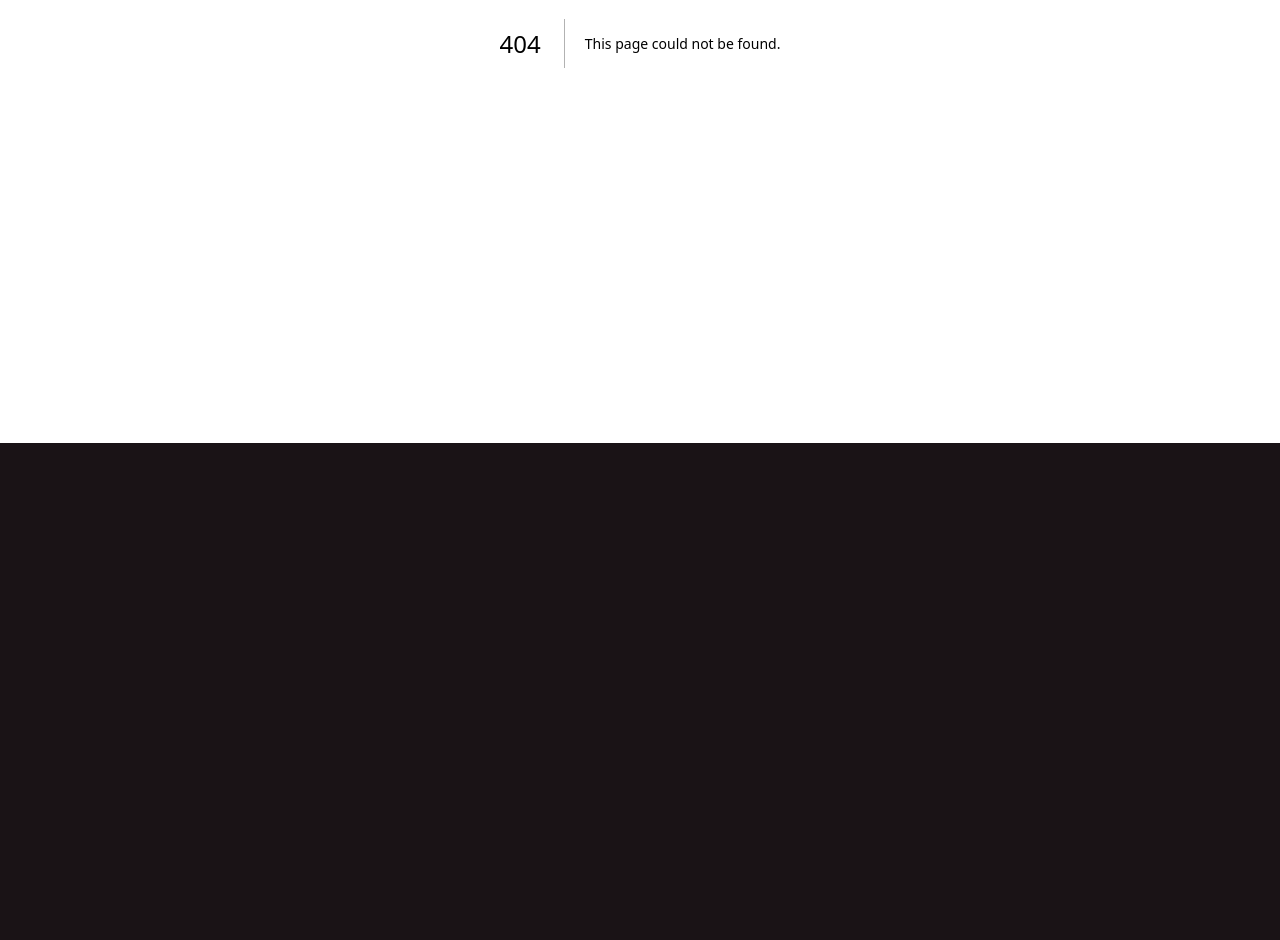
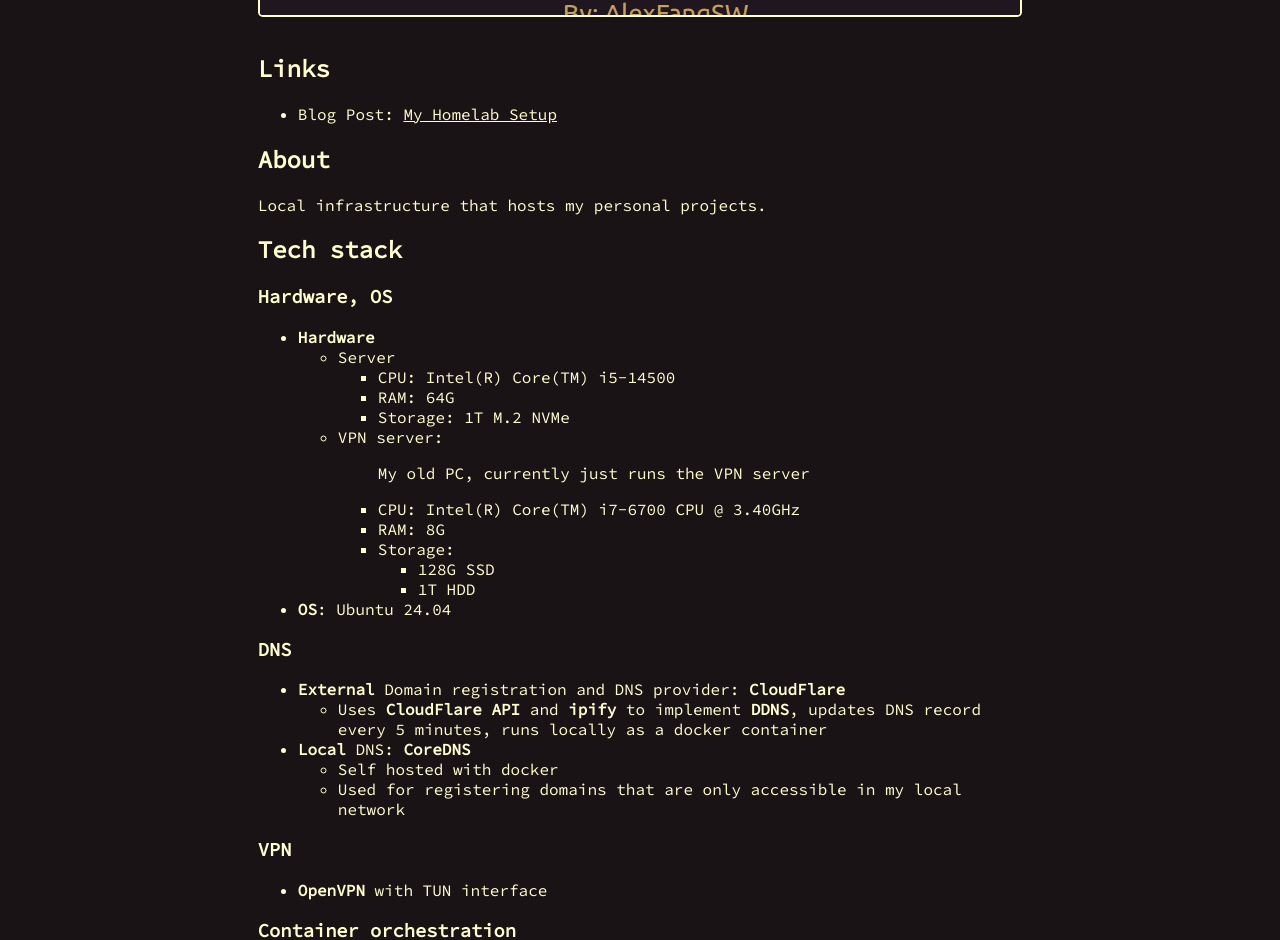
Before and after one commit to AlexFangSW/PersonalWebsite, a Next.js app: page /projects/homelab in a window 1280 px wide. Before the commit this address had no page. Shown: the part 357-1297 px from the top of the page. Before the commit the page ends 800 px from the top, so only its background shows below. Built offline with nearby package versions, Linux system fonts and the light colour scheme.

Commit message:
feat(projects): update homelab

```diff
--- /dev/null
+++ b/src/app/(tabs)/projects/homelab/page.module.css
@@ -0,0 +1,19 @@
+.content {
+  row-gap: 0.5rem;
+  column-gap: 0.5rem;
+  flex-direction: row;
+  flex-wrap: wrap;
+}
+
+.img_container {
+  position: relative;
+  width: 100%;
+}
+
+.warning {
+  color: var(--red);
+}
+
+.video {
+  border-width: 0px;
+}
--- /dev/null
+++ b/src/app/(tabs)/projects/homelab/page.tsx
@@ -0,0 +1,243 @@
+import TabHeader from "@/components/TabHeader";
+import styles from "./page.module.css";
+
+function Links() {
+  return (
+    <>
+      <h2>Links</h2>
+      <ul>
+        <li>
+          <a
+            href="https://blog.alexfangsw.com/blogs/9/my-homelab-setup"
+            target="_blank"
+          >
+            Blog Post: <u>My Homelab Setup</u>
+          </a>
+        </li>
+      </ul>
+    </>
+  );
+}
+
+function About() {
+  return (
+    <>
+      <h2>About</h2>
+      <p>Local infrastructure that hosts my personal projects.</p>
+    </>
+  );
+}
+
+function TechStack() {
+  return (
+    <>
+      <h2>Tech stack</h2>
+      <h3>Hardware, OS</h3>
+      <ul>
+        <li>
+          <strong>Hardware</strong>
+          <ul>
+            <li>
+              Server
+              <ul>
+                <li>CPU: Intel(R) Core(TM) i5-14500</li>
+                <li>RAM: 64G</li>
+                <li>Storage: 1T M.2 NVMe</li>
+              </ul>
+            </li>
+            <li>
+              VPN server:
+              <blockquote>
+                <p>My old PC, currently just runs the VPN server</p>
+              </blockquote>
+              <ul>
+                <li>CPU: Intel(R) Core(TM) i7-6700 CPU @ 3.40GHz</li>
+                <li>RAM: 8G</li>
+                <li>
+                  Storage:
+                  <ul>
+                    <li>128G SSD</li>
+                    <li>1T HDD</li>
+                  </ul>
+                </li>
+              </ul>
+            </li>
+          </ul>
+        </li>
+        <li>
+          <strong>OS</strong>: Ubuntu 24.04
+        </li>
+      </ul>
+      <h3>DNS</h3>
+      <ul>
+        <li>
+          <strong>External</strong> Domain registration and DNS provider:{" "}
+          <strong>CloudFlare</strong>
+          <ul>
+            <li>
+              Uses <strong>CloudFlare API</strong> and <strong>ipify</strong> to
+              implement <strong>DDNS</strong>, updates DNS record every 5
+              minutes, runs locally as a docker container
+            </li>
+          </ul>
+        </li>
+        <li>
+          <strong>Local</strong> DNS: <strong>CoreDNS</strong>
+          <ul>
+            <li>Self hosted with docker</li>
+            <li>
+              Used for registering domains that are only accessible in my local
+              network
+            </li>
+          </ul>
+        </li>
+      </ul>
+      <h3>VPN</h3>
+      <ul>
+        <li>
+          <strong>OpenVPN</strong> with TUN interface
+        </li>
+      </ul>
+      <h3>Container orchestration</h3>
+      <ul>
+        <li>
+          <strong>K3s</strong> with <strong>Cilium</strong> as kube-proxy
+          replacement
+        </li>
+        <li>
+          <strong>Rancher</strong> as the UI for <strong>K3s</strong>
+        </li>
+      </ul>
+      <h3>Persistent Storage</h3>
+      <ul>
+        <li>
+          <strong>Longhorn</strong>
+        </li>
+        <li>
+          <strong>Rancher Local-Path</strong>, pre-installed with k3s
+        </li>
+        <li>
+          <strong>NFS server</strong> for storing backup
+        </li>
+      </ul>
+      <h3>API Gateway</h3>
+      <ul>
+        <li>
+          <strong>Istio</strong> and <strong>K8s gateway API</strong> for
+          external traffic
+        </li>
+        <li>
+          <strong>Traefik</strong> for internal use ( domains accessible in LAN
+          )
+        </li>
+        <li>
+          Automated TLS with <strong>Cert-manager</strong> and{" "}
+          <strong>Let's encrypt</strong> with DNS challenge
+        </li>
+      </ul>
+      <h3>CI/CD</h3>
+      <ul>
+        <li>
+          <strong>Drone CI</strong>
+        </li>
+        <li>
+          <strong>Helm</strong>: stored in a git repository
+        </li>
+        <li>
+          <strong>Harbor</strong>: self hosted image registry
+        </li>
+      </ul>
+      <h3>Monitoring</h3>
+      <ul>
+        <li>
+          Hardware and resources:
+          <ul>
+            <li>
+              <strong>Prometheus</strong>: collect metrics
+            </li>
+            <li>
+              <strong>Grafana</strong>: visualization
+            </li>
+          </ul>
+        </li>
+        <li>
+          [🚧] Network traffic:
+          <ul>
+            <li>
+              L3/L4: <strong>Cilium Hubble</strong>
+            </li>
+            <li>
+              L7: <strong>Istio Telemetry and Zipkin</strong>
+            </li>
+          </ul>
+        </li>
+        <li>
+          [🚧] Logs:
+          <ul>
+            <li>
+              <strong>Loki</strong> or <strong>Elasticsearch</strong>: for
+              storing logs
+            </li>
+            <li>
+              <strong>Gafana agent</strong> or{" "}
+              <strong>Filebeat + Logstash</strong>: collect logs
+            </li>
+          </ul>
+        </li>
+        <li>
+          [🚧] Alerting:
+          <ul>
+            <li>
+              <strong>Alertmanager</strong>
+            </li>
+          </ul>
+        </li>
+      </ul>
+    </>
+  );
+}
+
+function Architecture() {
+  return (
+    <>
+      <h2>Architecture</h2>
+      <img
+        src="https://raw.githubusercontent.com/AlexFangSW/Typephoon_api/refs/heads/master/doc/pics/typing_game_design-Architecture.drawio.svg"
+        alt="Image"
+        width={"100%"}
+        style={{ objectFit: "contain" }}
+      />
+    </>
+  );
+}
+
+function Details() {
+  return (
+    <>
+      <h2>Details</h2>
+      <p>
+        For more details, please refer to the{" "}
+        <a
+          href="https://blog.alexfangsw.com/blogs/9/my-homelab-setup"
+          target="_blank"
+        >
+          <u>Blog Post</u>
+        </a>
+      </p>
+    </>
+  );
+}
+
+export default function Page() {
+  return (
+    <div className={`center-container tab-content-container`}>
+      <TabHeader title="Homelab" image="/homelab.png" />
+      <main className={`${styles.content} inner-content`}>
+        <Links />
+        <About />
+        <TechStack />
+        <Details />
+      </main>
+    </div>
+  );
+}
--- a/src/components/ProjectCard/ProjectCard.module.css
+++ b/src/components/ProjectCard/ProjectCard.module.css
@@ -54,7 +54,7 @@
   /* filter: brightness(50%); */
   min-width: 100%;
   overflow: hidden;
-  min-height: 100px;
+  height: 100px;
   box-sizing: border-box;
   position: relative;
 }
--- a/src/components/ProjectCard/index.tsx
+++ b/src/components/ProjectCard/index.tsx
@@ -25,11 +25,10 @@
 function ProjectImg(params: { source: string }) {
   return (
     <div className={`center-container ${styles.img_container}`}>
-      <Image
+      <img
         src={params.source}
         alt="Image"
-        fill
-        style={{ objectFit: "cover" }}
+        style={{ objectFit: "contain", maxWidth: "100%", height: "auto" }}
       />
     </div>
   );
```
Also changed, not shown: src/app/(tabs)/projects/page.tsx (+4 -4 lines), public/homelab.png (added), public/typephoon.png (added).
